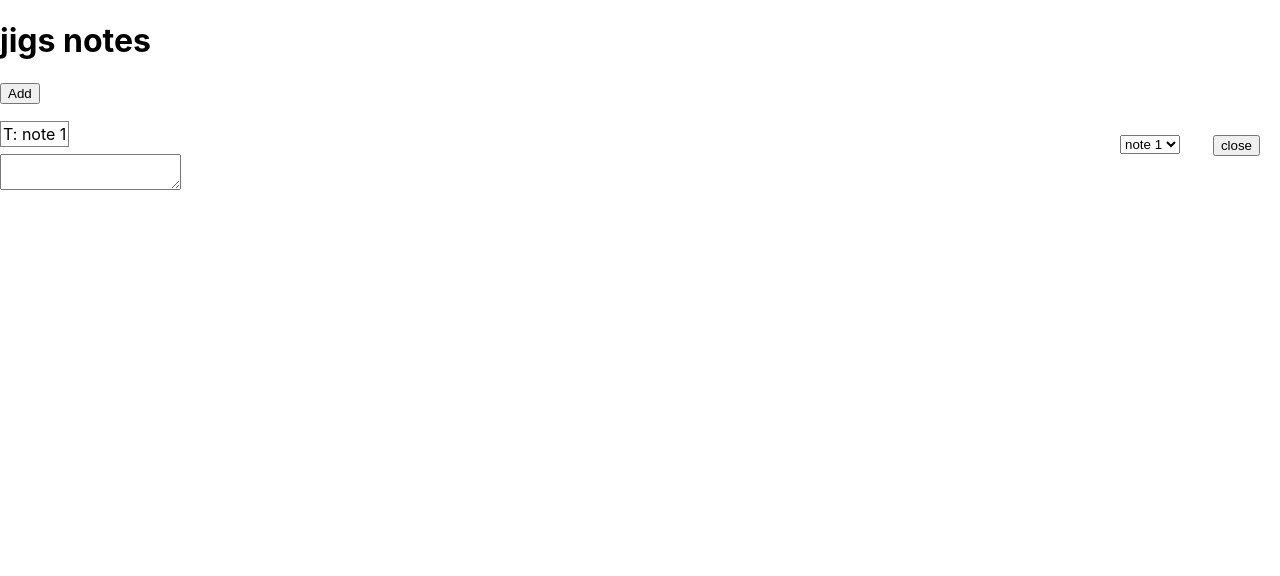
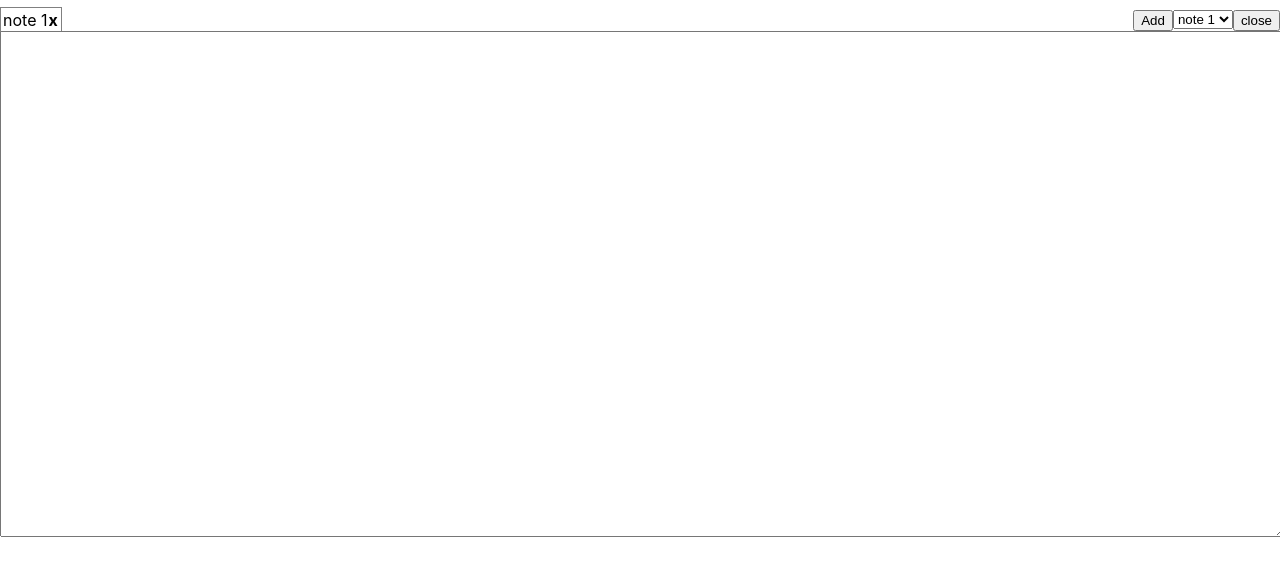
Before and after one commit to ikbhal/jigs-notes, a React (Create React App) app: page / in a window 1280 px wide. Shown: the top 576 px of the page. Built offline with nearby package versions, Linux system fonts and the light colour scheme.

Commit message:
add , delete , select tab, show text

```diff
--- a/src/App.css
+++ b/src/App.css
@@ -1,3 +1,16 @@
+/* *{
+  margin:0;
+  padding:0;
+}
+#root{
+  margin:0;
+  padding:0;
+}
+.App{
+  margin:0;
+  padding:0;
+} */
+
 .note-tab{
   border: 1px solid grey;
   padding: 2px;
@@ -7,7 +20,7 @@
 }
 
 .note-tab-list{
-  margin-top:20px;
+  /* margin-top:20px; */
 }
 
 #current-note{
@@ -15,17 +28,45 @@
 }
 
 .tab-menu{
-  position: fixed;
+  float:right;
+  /* position: fixed;
   top: 0;
   right: 0;
   margin-top: 135px;
-  margin-right: 20px;
+  margin-right: 20px; */
 }
 
 .tab-select{
-  position: fixed;
+  float: right;
+  /* position: fixed;
   top: 0;
   right:0;
   margin-top:135px;
-  margin-right: 100px;
+  margin-right: 100px; */
 }
+
+textarea{
+  width: 100%;
+  height: 500px;
+}
+
+.add-btn{
+  float:right;
+  /* position: fixed;
+  top:0;
+  margin-top: 135px;
+  margin-right: 0px; */
+}
+
+.note-tab-list{
+  width:'80%';
+  height:'35px';
+  overflow:'scroll';
+  float: left;
+}
+
+.tab-close{
+  padding: 1px;
+  /* border: 1px solid grey; */
+  font-weight: bold;
+}
--- a/src/App.js
+++ b/src/App.js
@@ -1,17 +1,21 @@
 import './App.css';
-import { useEffect, useState } from 'react';
+import { useEffect, useState , useRef} from 'react';
 
-function NoteTab({id, title, changeNote}){
+function NoteTab({id, title, changeNote, deleteNote}){
   return (
     <span className="note-tab"
       onClick={e=>changeNote(id)}
       >
-      T: {title}
+      {title}
+
+      <span className="tab-close" onClick={e=> deleteNote(id)}>x</span>
     </span>
 
   );
 }
 
+/*
+not working
 function Note({id, textProp, saveNote}) {
 
   var [text,setText] = useState(textProp);
@@ -32,23 +36,25 @@ function Note({id, textProp, saveNote}) {
 
   );
 }
-
+*/
 function App() {
-  var [notes,setNotes] =useState([]);
+  var [notes,setNotes] =useState([{id: 1, text:'', title: 'note 1'}]);
   // var [currentNoteId, setCurrentNoteId] = useState(0);
-  var [currentNote, setCurrentNote] = useState({id:1, text:''});
+  var [currentNote, setCurrentNote] = useState({id:1, text:'', title: 'note 1'});
+  var lastNoteId = useRef(1);
 
   useEffect(()=>{
-    addNote(); // start with one note empty
+    // addNote(); // start with one note empty
   },[]);
 
   const addNote=()=>{
-    var noteId = notes.length+1;
+    var noteId = lastNoteId.current+1;
+    lastNoteId.current = lastNoteId.current + 1;
     var note = {
-      id:  notes.length+1,
+      id:  noteId,
       title: `note ${noteId}`,
       text: ''
-    }
+    };
 
     setNotes([...notes,note]);
     setCurrentNote(note);
@@ -72,7 +78,8 @@ function App() {
       setNotes([...oldNotes]);
 
       // change current note
-      setCurrentNote(note => note.text = text);
+      var newCurrentNote = {text: text, id: id};
+      setCurrentNote(newCurrentNote);
     }
   }
 
@@ -84,26 +91,64 @@ function App() {
       setCurrentNote({id:note.id, text: note.text, title: note.title});
     }
   }
+
+  const deleteNote = (id)=>{
+    console.log("inside delete note id:", id);
+    var newNotes = notes.filter(n => n.id !=id);
+    setNotes([...newNotes]);
+    // check if delete note is current note then set current note next note
+    if(currentNote.id  == id){
+      var note = notes.find(n => n.id >id);
+      if(note){
+        setCurrentNote({id: note.id, text: note.text});
+      }
+    }
+  }
   return (
     <div className="App">
-      <h1>jigs notes</h1>
-      <button onClick={addNote}>Add</button>
-      <div className="note-tab-list">
+      {/* <h1>jigs notes</h1> */}
+
+      <button className="tab-menu" onClick={handleTabMenuClick}> { showNoteSelect ?'open': 'close'} </button>
+      {
+        !showNoteSelect &&
+        <select className="tab-select"
+          onChange={e=> changeNote(e.target.value)}
+          >
+          {notes.map((n,i) =>
+            <option key={i}
+              value={n.id}
+              >
+              {n.title}
+            </option>)
+          }
+        </select>
+      }
+      <button  className="add-btn"
+        onClick={addNote}>
+        Add
+      </button>
+
+      <div className="note-tab-list" >
         {
-          notes.map((n,i)=> <NoteTab key={i} id={n.id} title={n.title} changeNote={changeNote}/>)
+          notes.map((n,i)=>
+            <NoteTab key={i} id={n.id} title={n.title}
+              changeNote={changeNote}
+              deleteNote={deleteNote}/>
+          )
         }
-        <button className="tab-menu" onClick={handleTabMenuClick}> { showNoteSelect ?'open': 'close'} </button>
 
-        {
-          !showNoteSelect &&
-          <select className="tab-select">
-            {notes.map((n,i) => <option key={i} value={n.id}>{n.title}</option>)}
-          </select>
-        }
       </div>
 
       <div id="current-note">
-        <Note id={currentNote.id} textProp={currentNote.text} saveNote={handleSaveNote}/>
+        {/* <p>current note.id : {currentNote.id}</p> */}
+        {/* <p>current note text part: {currentNote.text ?currentNote.text.substring(0, 10):" empty"}</p> */}
+        {/* <Note id={currentNote.id} textProp={currentNote.text} saveNote={handleSaveNote}/> */}
+        <textarea
+
+          onChange={e => handleSaveNote(currentNote.id, e.target.value)}
+          value={currentNote.text}>
+
+        </textarea>
       </div>
     </div>
   );
```
